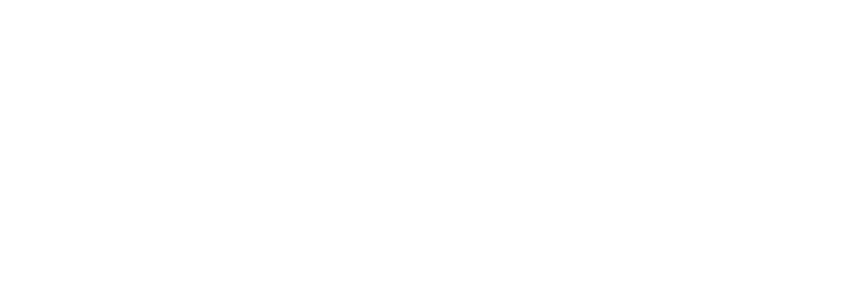
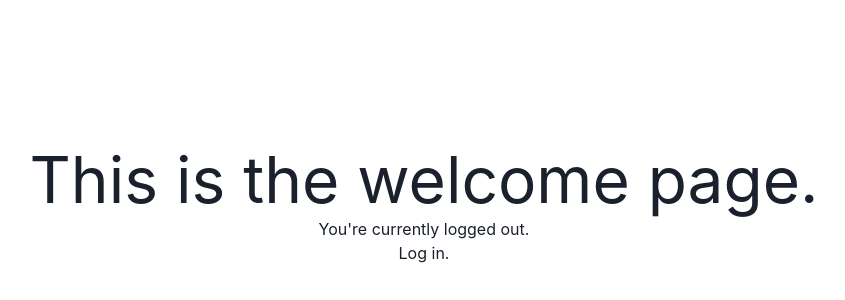
Before and after one commit to echobind/next-auth-example, a Next.js app: page / in a window 1280 px wide. Shown: the part 996-1296 px from the top of the page, without its empty margins (216-1061 px from the left). Before the commit the page ends 800 px from the top, so only its background shows below. Built offline with nearby package versions, Linux system fonts and the light colour scheme; no server answers.

Commit message:
feat: add chakra-ui

```diff
--- a/package.json
+++ b/package.json
@@ -8,7 +8,11 @@
     "start": "next start"
   },
   "dependencies": {
+    "@chakra-ui/react": "^1.1.0",
+    "@emotion/react": "^11.1.4",
+    "@emotion/styled": "^11.0.0",
     "cypress": "^6.2.0",
+    "framer-motion": "^3.1.1",
     "next": "10.0.4",
     "next-auth": "^3.1.0",
     "react": "17.0.1",
--- a/pages/_app.js
+++ b/pages/_app.js
@@ -1,10 +1,14 @@
 import '../styles/globals.css';
+import { ChakraProvider } from '@chakra-ui/react';
 import { Provider } from 'next-auth/client';
 
 function MyApp({ Component, pageProps }) {
   return (
     <Provider session={pageProps.session}>
       <Component {...pageProps} />
+      <ChakraProvider>
+          <Component {...pageProps} />
+      </ChakraProvider>
     </Provider>
   );
 }
```
Also changed, not shown: 1 other file (tests, documents, lock files or other folders).
